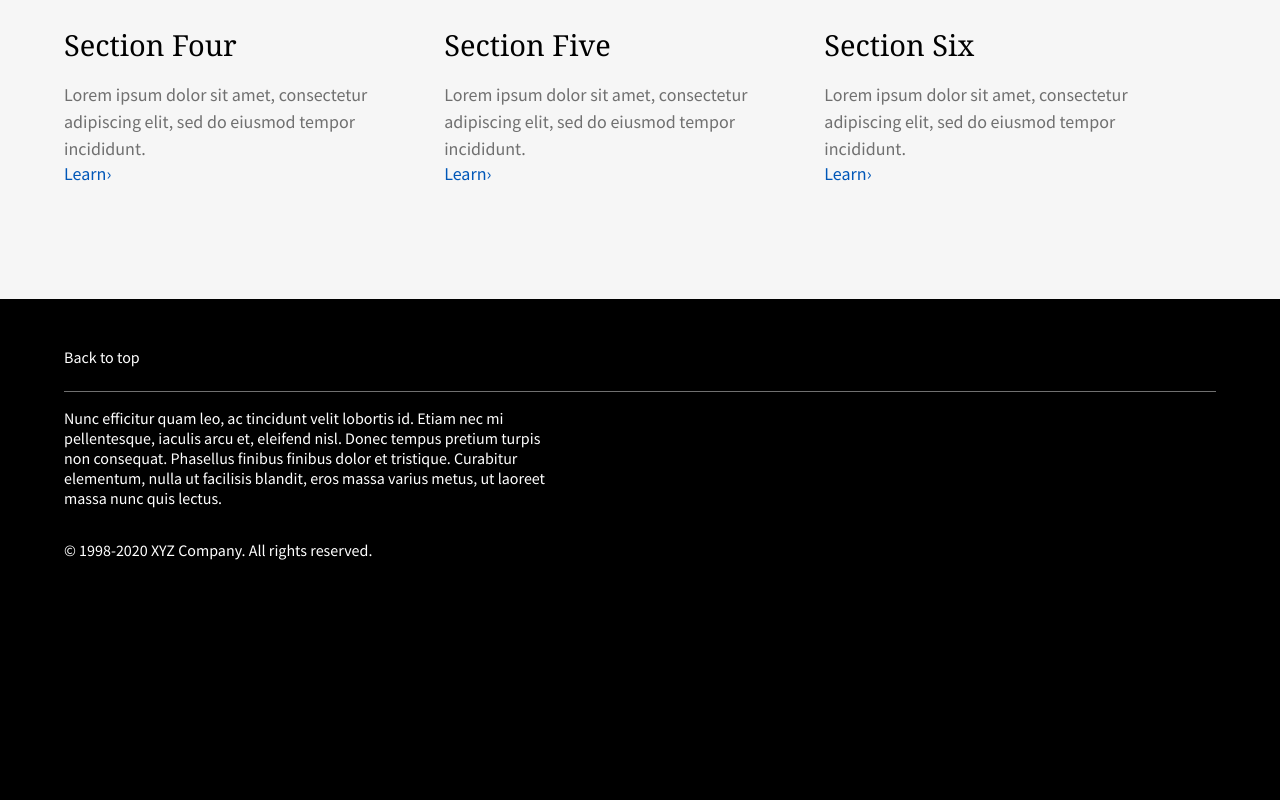
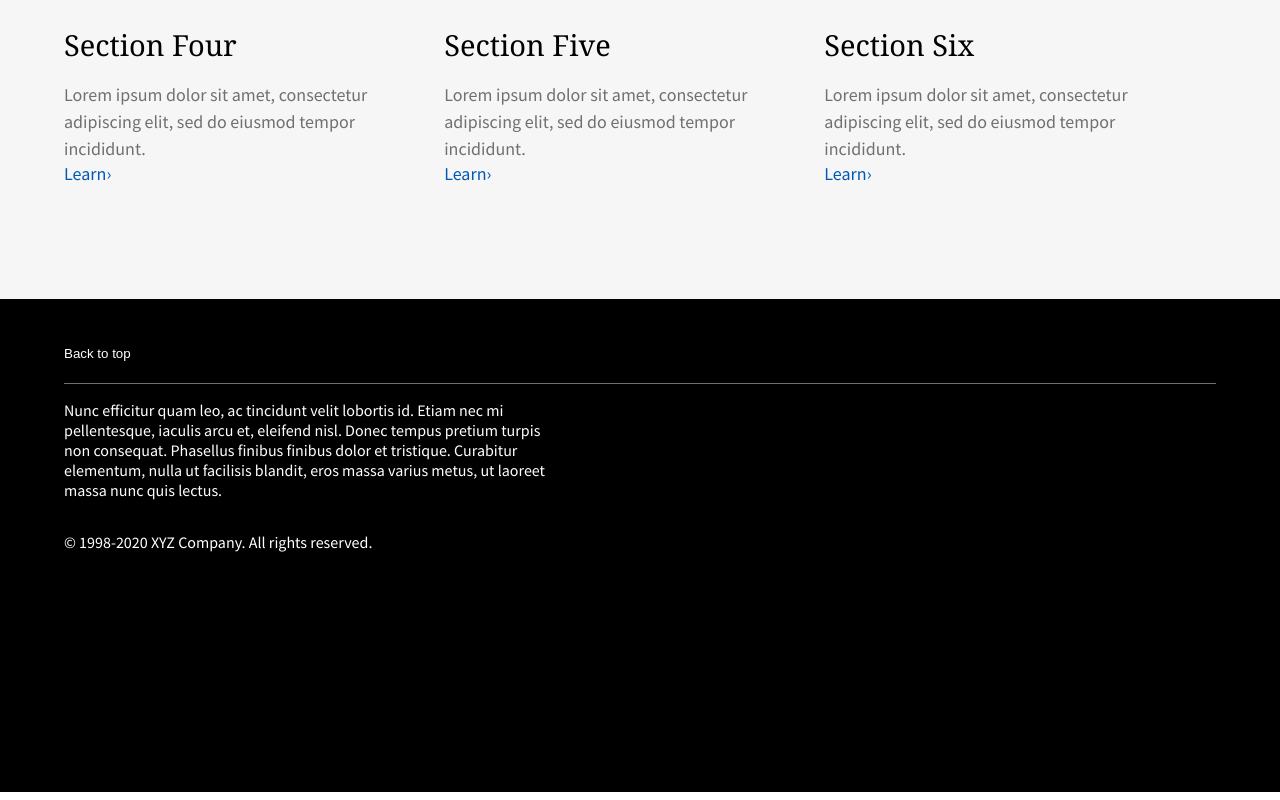
Before and after one commit to withjam/prototype-challenge-one, a website: page index.html in a window 1280 px wide. Shown: the part 3967-4767 px from the top of the page. Drawn offline with Linux system fonts and the light colour scheme.

Commit message:
back to top

```diff
--- a/index.css
+++ b/index.css
@@ -338,9 +338,18 @@ form input[type="email"] {
 	padding-block-end: 14rem;
 }
 
-#footer a {
+#footer .actions {
 	border-bottom: solid 1px #707070;
-	padding-block: 1.5em;
+	padding-block: 1em;
+}
+
+#footer button {
+	background-color: transparent;
+	padding: 0.5em 0;
+	border: none;
+	color: #fff;
+	display: inline;
+	cursor: pointer;
 }
 
 #footer p {
--- a/index.html
+++ b/index.html
@@ -135,7 +135,7 @@
             </section>
         </main>
         <footer id="footer">
-            <a>Back to top</a>
+            <section class="actions"><button onclick="window.scroll({top: 0, left: 0, behavior: 'smooth'})">Back to top</button></section>
             <p>Nunc efficitur quam leo, ac tincidunt velit lobortis id. Etiam nec mi pellentesque, iaculis arcu et, eleifend nisl. Donec tempus pretium turpis non consequat. Phasellus finibus finibus dolor et tristique. Curabitur elementum, nulla ut facilisis blandit, eros massa varius metus, ut laoreet massa nunc quis lectus.</p>
             <p>© 1998-2020 XYZ Company. All rights reserved.</p>
         </footer>
```
